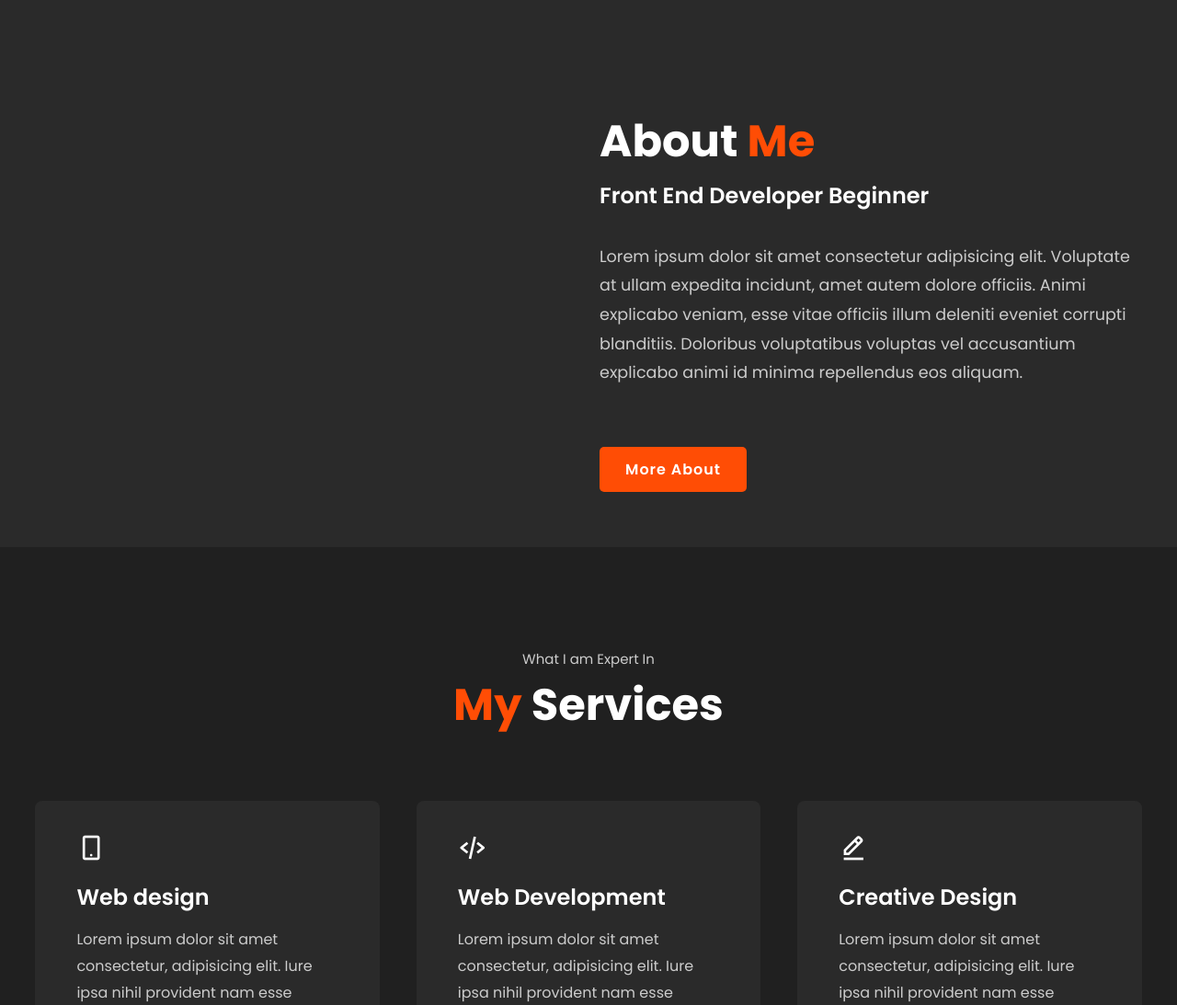
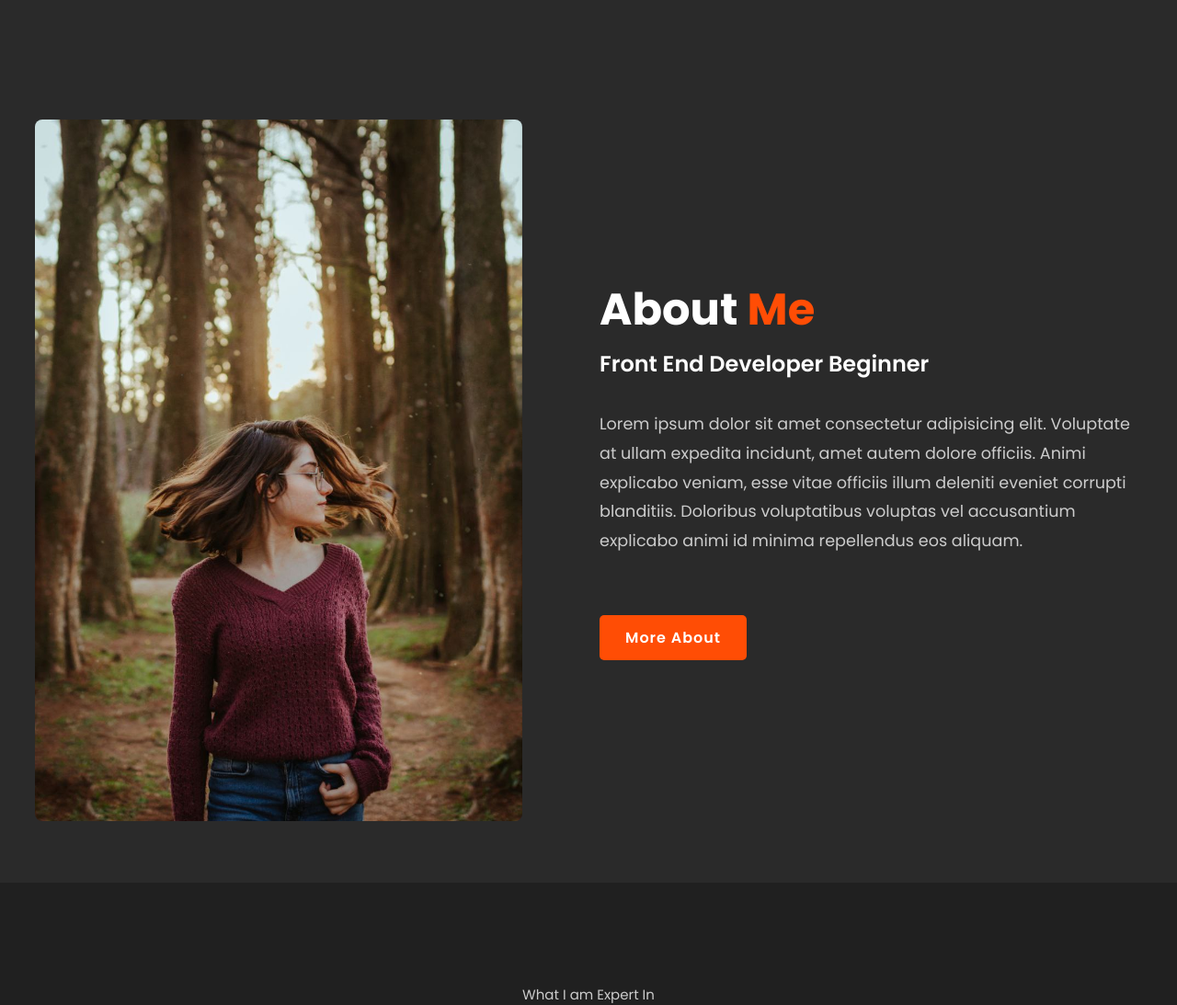
Before and after one commit to wahyurifia/portfolio-project, a plain HTML site: page index.html in a window 1280 px wide. Shown: the part 780-1873 px from the top of the page at 92% size. Drawn offline with nearby package versions, Linux system fonts and the light colour scheme; the site is published under a folder, as on GitHub Pages, so addresses that start at the root find nothing; a web font is replaced by a local one.

Commit message:
Repair bug

```diff
--- a/index.html
+++ b/index.html
@@ -42,7 +42,7 @@
     <!-- about section design -->
     <section class="about" id="about">
         <div class="about-img">
-            <img src="/image/profil.jpg" alt="">
+            <img src="image/profil.jpg" alt="">
         </div>
 
         <div class="about-text">
```
